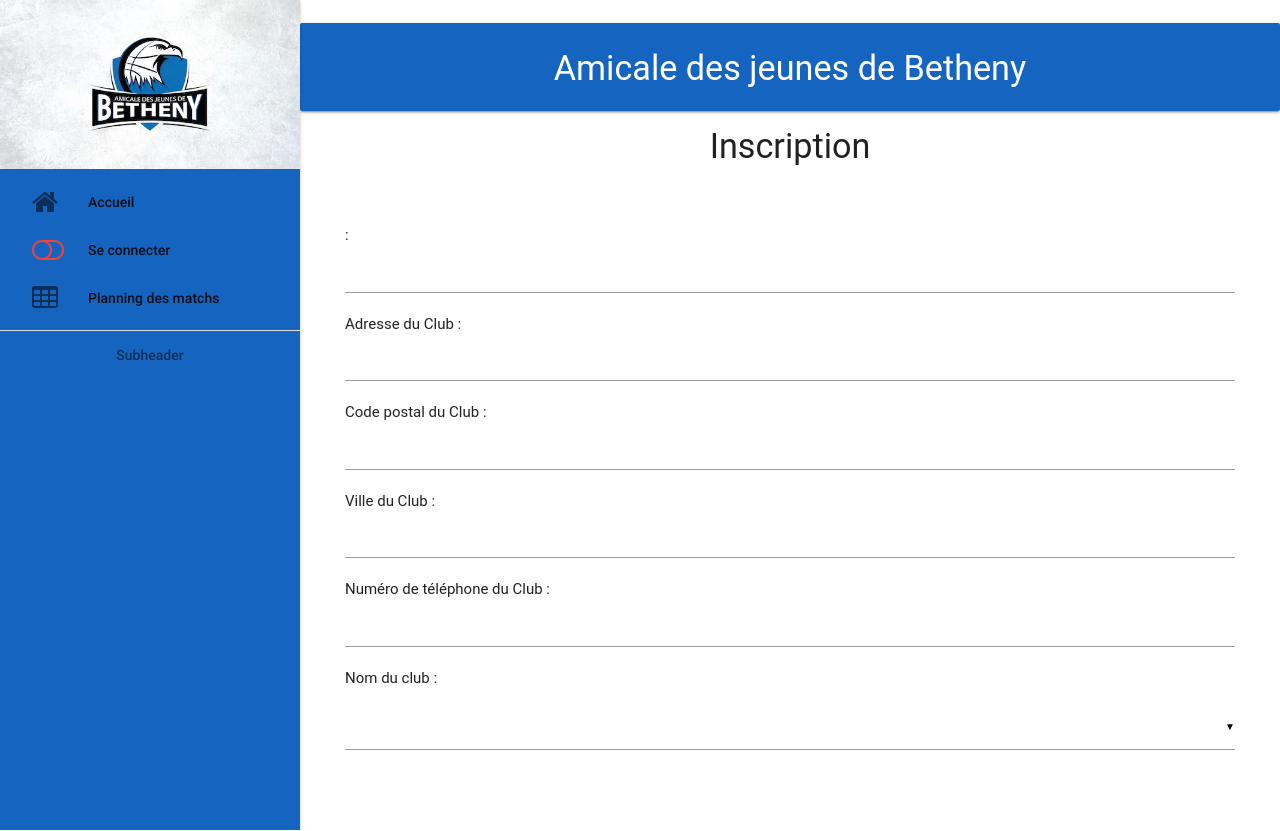
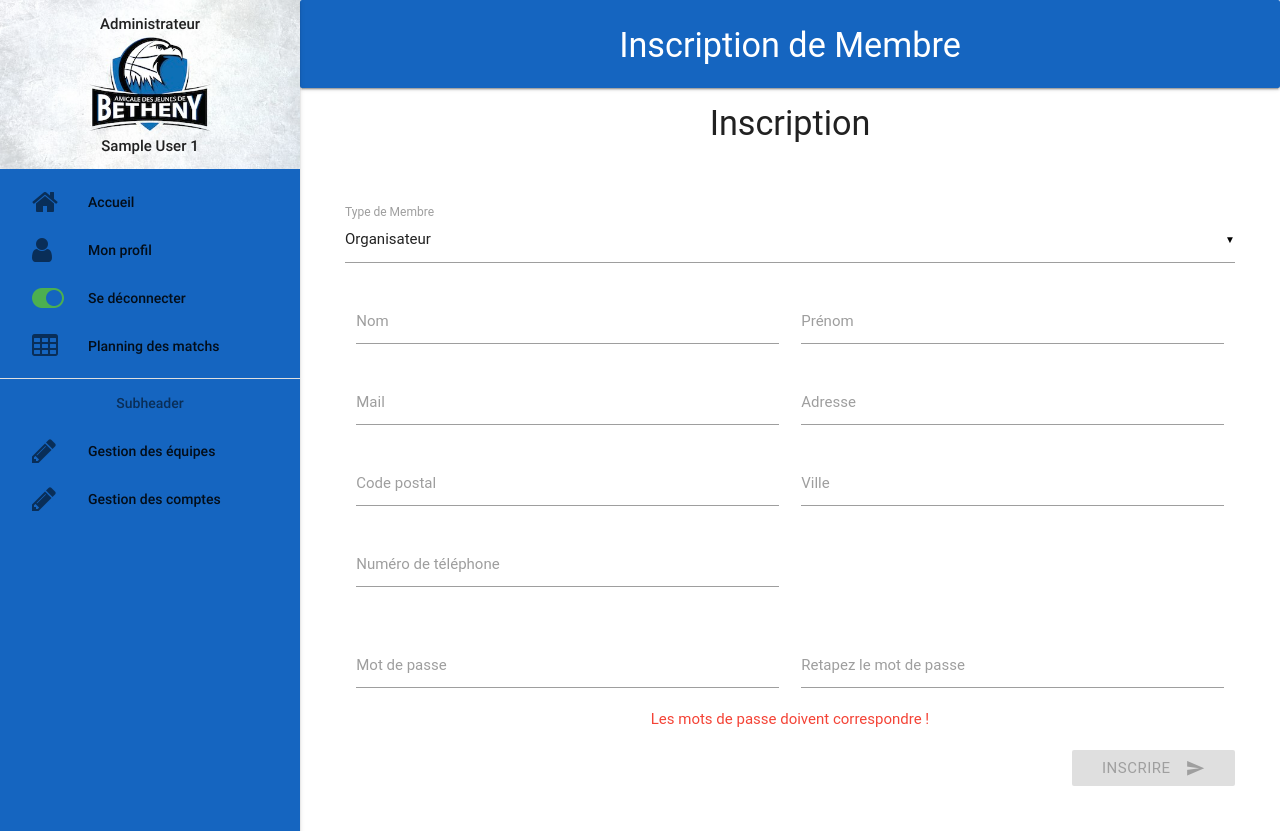
Before and after one commit to Choucapic/ProjetS3, a PHP site: page /insMembre.php in a window 1280 px wide. Run offline with PHP 8.4, Linux system fonts and the light colour scheme; the visitor is signed in with stand-in values (Sample User, id 1); tables that the repository leaves empty hold one stand-in row (values such as "Sample post"); some libraries are stand-ins or nearby versions; some web fonts are replaced.

Commit message:
Création de la page d'inscription de Membre
- Problème résolu pour le moment lorsque le nom prénom de l'utilisateur
était trop long, il se mettait sur deux lignes dans l'encadré au dessus
du menu
- A l'aide de JQUERY, affichage dynamique des champs à compléter en
fonction du type d'utilisateur
- Le formulaire ne peut être soumis seulement si le mot de passe et sa
vérification correspondent
- Le script de soumission et d'jout des données dans la base de données
n'est pas encore fait

```diff
--- a/public_html/class/webpage.class.php
+++ b/public_html/class/webpage.class.php
@@ -172,6 +172,7 @@ HTML
 
           // Récupération du nom et du type d'utilisateur pour les incorporer à la vignette
           $userName = $_SESSION['nom'] . " " . $_SESSION['prenom'];
+          $fixUserName = strlen($userName) > 20 ? 'style="width:200px;"' : '';
           $userType = $_SESSION['type'] == 'Benevole' ? 'Bénévole' : $_SESSION['type'];
 
           // Switch permettant de modifier le menu en fonction du type d'utilisateur
@@ -221,11 +222,11 @@ HTML
           $urlProfile = '';
 
           $userName = "";
+          $fixUserName = "";
           $userType = "";
 
           $menuType = "";
         }
-
 
 
         return <<<HTML
@@ -253,7 +254,7 @@ HTML
             <li><div class="userView">
                 <p class="typeUser"><strong>{$userType}</strong></p>
                 <a href="http://www.ajbetheny.fr/" target="_blank"><img src="img/betheny.jpg" alt="Amicale des Jeunes de Betheny"       width="300px"></img></a>
-                <p class="nameUser"><strong>{$userName}</strong></p>
+                <p class="nameUser" {$fixUserName}><strong>{$userName}</strong></p>
                 </div></li>
             <li><a href="index.php" class="waves-effect"><i class="fa fa-home fa-2x" aria-hidden="true"></i>Accueil</a></li>
             {$urlProfile}
--- a/public_html/css/index.css
+++ b/public_html/css/index.css
@@ -23,6 +23,7 @@
   margin-bottom: 0px;
   left: 50%;
   transform: translateX(-50%);
+  margin: 0px;
 }
 
 .menu {
--- a/public_html/insClub.php
+++ b/public_html/insClub.php
@@ -2,7 +2,7 @@
 
 session_start();
 
-require_once 'class/webpage.class.php';
+include_once 'class/webpage.class.php';
 
 $page = new WebPage('Inscription de Club');
 
--- a/public_html/insMembre.php
+++ b/public_html/insMembre.php
@@ -1,64 +1,119 @@
 <?php
 
-require_once 'class/webpage.class.php';
-require_once 'class/membre.class.php';
-require_once 'class/club.class.php';
+session_start();
 
-/*
-* Traitement
-*/
-var_dump($_REQUEST);
+include_once 'class/webpage.class.php';
+include_once 'class/mypdo.include.php';
 
-if(isset($_REQUEST['nom']) && isset($_REQUEST['refClub']) && isset($_REQUEST['adresse']) && isset($_REQUEST['cp']) && isset($_REQUEST['ville']) && isset($_REQUEST['numTel'])){
-	$data = $_REQUEST;
-	$club = Club::createFromArray($data);
-	var_dump($club);
-	$club->save();
-}
+$page = new WebPage('Inscription de Membre');
 
+if (isset($_SESSION['login'])) {
+	if ($_SESSION['type'] == 'Administrateur') {
 
-
-/*
-* Formulaire
-*/
-
-$page = new WebPage('Amicale des jeunes de Betheny');
 		$page->appendCss(<<<CSS
 		.form{
   	padding : 3em;
 	}
 CSS
 );
+
 		$page->appendContent(<<<HTML
 		<h4 align="center">Inscription</h4>
-<form class="form" method="REQUEST" action="insMembre.php">
- : <input type="text" name="refClub"/>
-Adresse du Club : <input type="text" name="adresse"/>
-Code postal du Club : <input type="text" name="cp"/>
-Ville du Club : <input type="text" name="ville"/>
-Numéro de téléphone du Club : <input type="text" name="numTel"/>
-
-Nom du club :<div class="input-field" name="idCat">
-<select name="refClub" size="1">
+		<form class="form" method="POST" action="#" class="col s12">
+			<div class="row">
+				<div class="input-field" name="Type">
+				 	<select id="insMembreSelect">
+					 	<option value="Organisateur">Organisateur</option>
+					 	<option value="Coach">Coach</option>
+					 	<option value="Arbitre">Arbitre</option>
+					 	<option value="Joueur">Joueur</option>
+					 	<option value="Benevole">Bénévole</option>
+						</select>
+						<label for="Type">Type de Membre</label>
+				</div>
+				<div class="input-field" name="idEquipe" id="idEquipeDiv" hidden>
+					 <select>
+						 <option value="">EN TRAVAUX</option>
+						</select>
+						<label for="Type">Equipe</label>
+				</div>
+				<div class="input-field col m6 s12">
+					<input type="text" name="nom" class="validate" required/>
+					<label for="nom">Nom</label>
+				</div>
+				<div class="input-field col m6 s12">
+					<input type="text" name="prnm" class="validate" required/>
+					<label for="prnm">Prénom</label>
+				</div>
+				<div class="input-field col m6 s12">
+					<input type="text" name="mail" class="validate" required/>
+					<label for="mail">Mail</label>
+				</div>
+				<div class="input-field col m6 s12" id="numLicenceDiv" hidden>
+					<input id="numLicenceInput" type="text" name="numLicence" class="validate" required/>
+					<label for="prnm">Numéro de Licence</label>
+				</div>
+				<div class="input-field col m6 s12">
+					<input type="text" name="adresse" class="validate" required/>
+					<label for="adresse">Adresse</label>
+				</div>
+				<div class="input-field col m6 s12">
+					<input type="text" name="cp" class="validate" required/>
+					<label for="cp">Code postal</label>
+				</div>
+				<div class="input-field col m6 s12">
+					<input type="text" name="ville" class="validate" required/>
+					<label for="ville">Ville</label>
+				</div>
+				<div class="input-field col m6 s12">
+					<input type="text" name="numTel" class="validate" required/>
+					<label for="numTel">Numéro de téléphone</label>
+				</div>
+				<div class="input-field col m6 s12" id="niveauArbitreDiv" hidden>
+					<input id="niveauArbitreInput" type="text" name="niveauArbitre" class="validate" required/>
+					<label for="niveauArbitre">Niveau Arbitre</label>
+				</div>
+				<input type="hidden" name="type" value="insMembre"/>
+			</div>
+			<div class="row">
+				<div class="input-field col m6 s12">
+					<input id="passwordInput" type="password" name="password" class="validate" required/>
+					<label for="numTel">Mot de passe</label>
+					</div>
+					<div class="input-field col m6 s12">
+					<input id="passwordVerifyInput" type="password" name="passwordVerify" class="validate" required error/>
+					<label for="passwordVerify">Retapez le mot de passe</label>
+					</div>
+					<p id="errorMessagePassword" class="center red-text">Les mots de passe doivent correspondre !</p>
+			</div>
+			<div class="btn-auth">
+				<button class="btn blue darken-3 waves-effect waves-light" id="insMembreButton" type="submit" name="submit" disabled>
+					Inscrire <i class="material-icons right">send</i>
+				</button>
+			</div>
+		</form>
 HTML
 );
 
-foreach( Club::getAllClub() as $club){
-	if(isset($_REQUEST['refClub'])&&($club->getRefClub() == $club->getRefClub())) {
+	} else {
 		$page->appendContent(<<<HTML
-		<option value="{$club->getRefClub()}" selected> {$club->getNom()}</option>
+		<div class="container">
+		<h5 class="center"> <i class="fa fa-times fa-5x red-text" aria-hidden="true"></i> <br> Vous n'avez pas les droits requis, vous allez être redirigé vers l'accueil</h5>
+		</div>
 HTML
 );
+
+	header( "refresh:5; url=index.php" );
 	}
-	else{
+} else {
 	$page->appendContent(<<<HTML
-		<option value="{$club->getRefClub()}"> {$club->getNom()}</option>
-</select>
+	<div class="container">
+	<h5 class="center"> <i class="fa fa-times fa-5x red-text" aria-hidden="true"></i> <br> Vous n'êtes pas connecté, vous allez être redirigé vers l'accueil</h5>
 	</div>
-<button type="submit">Envoyer</button>
-</form>
 HTML
 );
+
+header( "refresh:5; url=index.php" );
 }
-}
+
 echo $page->toHTML();
--- a/public_html/js/index.js
+++ b/public_html/js/index.js
@@ -1,4 +1,62 @@
 $( document ).ready(function(){
-  $(".button-collapse").sideNav();
+
+    $(".button-collapse").sideNav();
     $('select').material_select();
-})
+
+    $('#insMembreSelect').on('change', function() {
+      switch (this.value) {
+        case 'Arbitre' :
+            $("#niveauArbitreDiv").prop("hidden", false);
+            $("#numLicenceDiv").prop("hidden", false);
+            $("#idEquipeDiv").prop("hidden", true);
+          break;
+        case 'Organisateur' :
+          $("#niveauArbitreDiv").prop("hidden", true);
+          $("#niveauArbitreInput").val('');
+          $("#numLicenceDiv").prop("hidden", true);
+          $("#numLicenceInput").val('');
+          $("#idEquipeDiv").prop("hidden", true);
+          break;
+        case 'Coach' :
+          $("#niveauArbitreDiv").prop("hidden", true);
+          $("#niveauArbitreInput").val('');
+          $("#numLicenceDiv").prop("hidden", false);
+          $("#idEquipeDiv").prop("hidden", true);
+          break;
+        case 'Joueur' :
+          $("#niveauArbitreDiv").prop("hidden", true);
+          $("#niveauArbitreInput").val('');
+          $("#numLicenceDiv").prop("hidden", false);
+          $("#idEquipeDiv").prop("hidden", false);
+          break;
+        case 'Bénévole' :
+          $("#niveauArbitreDiv").prop("hidden", true);
+          $("#niveauArbitreInput").val('');
+          $("#numLicenceDiv").prop("hidden", true);
+          $("#numLicenceInput").val('');
+          $("#idEquipeDiv").prop("hidden", true);
+          break;
+      }
+    });
+
+    $('#passwordVerifyInput').keyup( function() {
+      if ($('#passwordVerifyInput').val() == $('#passwordInput').val() && $('#passwordInput').val() != '') {
+        $('#errorMessagePassword').prop("hidden", true);
+        $("#insMembreButton").prop("disabled", false);
+      } else {
+        $('#errorMessagePassword').prop("hidden", false);
+        $("#insMembreButton").prop("disabled", true);
+      }
+    });
+
+    $('#passwordInput').keyup( function() {
+      if ($('#passwordVerifyInput').val() == $('#passwordInput').val() && $('#passwordInput').val() != '') {
+        $('#errorMessagePassword').prop("hidden", true);
+        $("#insMembreButton").prop("disabled", false);
+      } else {
+        $('#errorMessagePassword').prop("hidden", false);
+        $("#insMembreButton").prop("disabled", true);
+      }
+    });
+
+});
```
Lines whose indentation alone changed are shown as unchanged.
